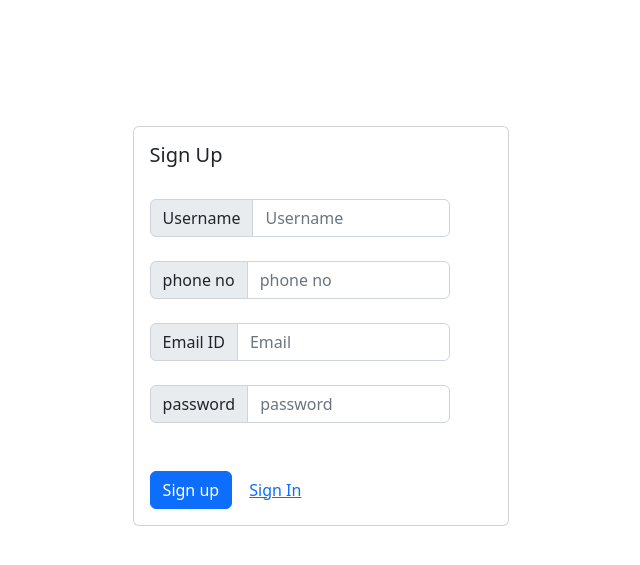
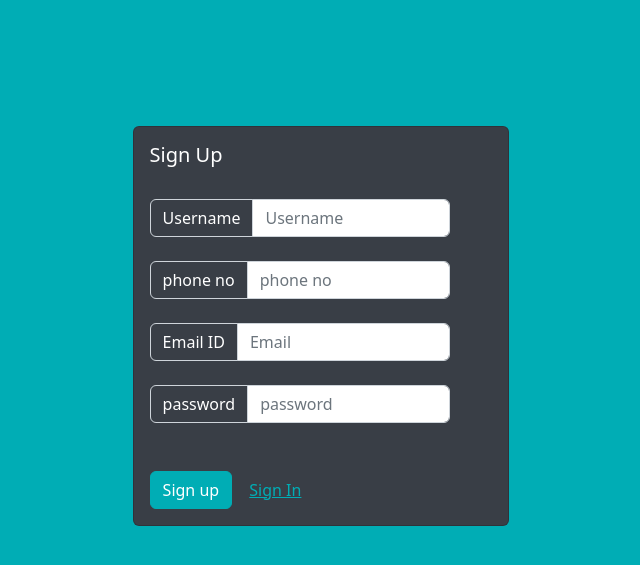
Before and after one commit to ManojTGN/BruhForce-web, a PHP site: page /sign-up.php in a window 1280 px wide. Shown: the top 565 px of the page, without its empty margins (319-959 px from the left). Run offline with PHP 8.4, Linux system fonts and the light colour scheme.

Commit message:
UI Changes

```diff
--- a/src/sign-up.php
+++ b/src/sign-up.php
@@ -26,38 +26,38 @@ if(isset($_POST["createUser"])){
     <head>
         <link href="https://cdn.jsdelivr.net/npm/bootstrap@5.2.0/dist/css/bootstrap.min.css" rel="stylesheet" integrity="sha384-gH2yIJqKdNHPEq0n4Mqa/HGKIhSkIHeL5AyhkYV8i59U5AR6csBvApHHNl/vI1Bx" crossorigin="anonymous">
     </head>
-    <body>
+    <body style="background:#00ADB5">
 
-        <div class="container-fluid">
+        <div style="background:#00ADB5" class="container-fluid">
             <form method="POST">
-            <div class="card mx-auto" style="width: 30%;margin-top:10%;">
+            <div class="card mx-auto" style="width: 30%;margin-top:10%;background:#393E46;">
                 <div class="card-body">
-                <h5 class="card-title">Sign Up</h5><br>
+                <h5 style="color:white;"class="card-title">Sign Up</h5><br>
                 <form method="POST">
                 <div class="input-group flex-nowrap" style="width: 300px;">
-                    <span class="input-group-text" id="addon-wrapping">Username</span>
+                    <span  style="background:#393E46;color:white;" class="input-group-text" id="addon-wrapping">Username</span>
                     <input type="text" name="username" class="form-control" placeholder="Username" aria-label="Username" aria-describedby="addon-wrapping" required>
                 </div>
                 <br>
                 <div class="input-group flex-nowrap" style="width: 300px;">
-                    <span class="input-group-text" id="addon-wrapping">phone no</span>
+                    <span  style="background:#393E46;color:white;"class="input-group-text" id="addon-wrapping">phone no</span>
                     <input type="number" name="phone" class="form-control" placeholder="phone no" aria-label="phone no" aria-describedby="addon-wrapping" required>
                 </div>
                 <br>
                 <div class="input-group flex-nowrap" style="width: 300px;">
-                    <span class="input-group-text" id="addon-wrapping">Email ID</span>
+                    <span  style="background:#393E46;color:white;"class="input-group-text" id="addon-wrapping">Email ID</span>
                     <input type="email" name="email"class="form-control" placeholder="Email" aria-label="mail" aria-describedby="addon-wrapping" required>
                 </div>
                 <br>
                 <div class="input-group flex-nowrap" style="width: 300px;">
-                    <span class="input-group-text" id="addon-wrapping" >password</span>
+                    <span  style="background:#393E46;color:white;"class="input-group-text" id="addon-wrapping" >password</span>
                     <input type="password" name="password" class="form-control" placeholder="password" aria-label="password" aria-describedby="addon-wrapping" required>
                 </div>
                 <br>
                 <br>
                 <div style="text-align: left;" style="width: 200px;">
-                    <button type="submit" name="createUser" class="btn btn-primary">Sign up</button>
-                    <a href="sign-in.php"><button type="button" class="btn btn-link">Sign In</button></a>
+                    <button style="background:#00ADB5;border-color:#00ADB5"type="submit" name="createUser" class="btn btn-primary">Sign up</button>
+                    <a href="sign-in.php"><button style="color:#00ADB5;" type="button" class="btn btn-link">Sign In</button></a>
                 </div>
                 </form>
 
```
Also changed, not shown: src/settings.php (+20 -20 lines), src/sign-in.php (+8 -8 lines).
